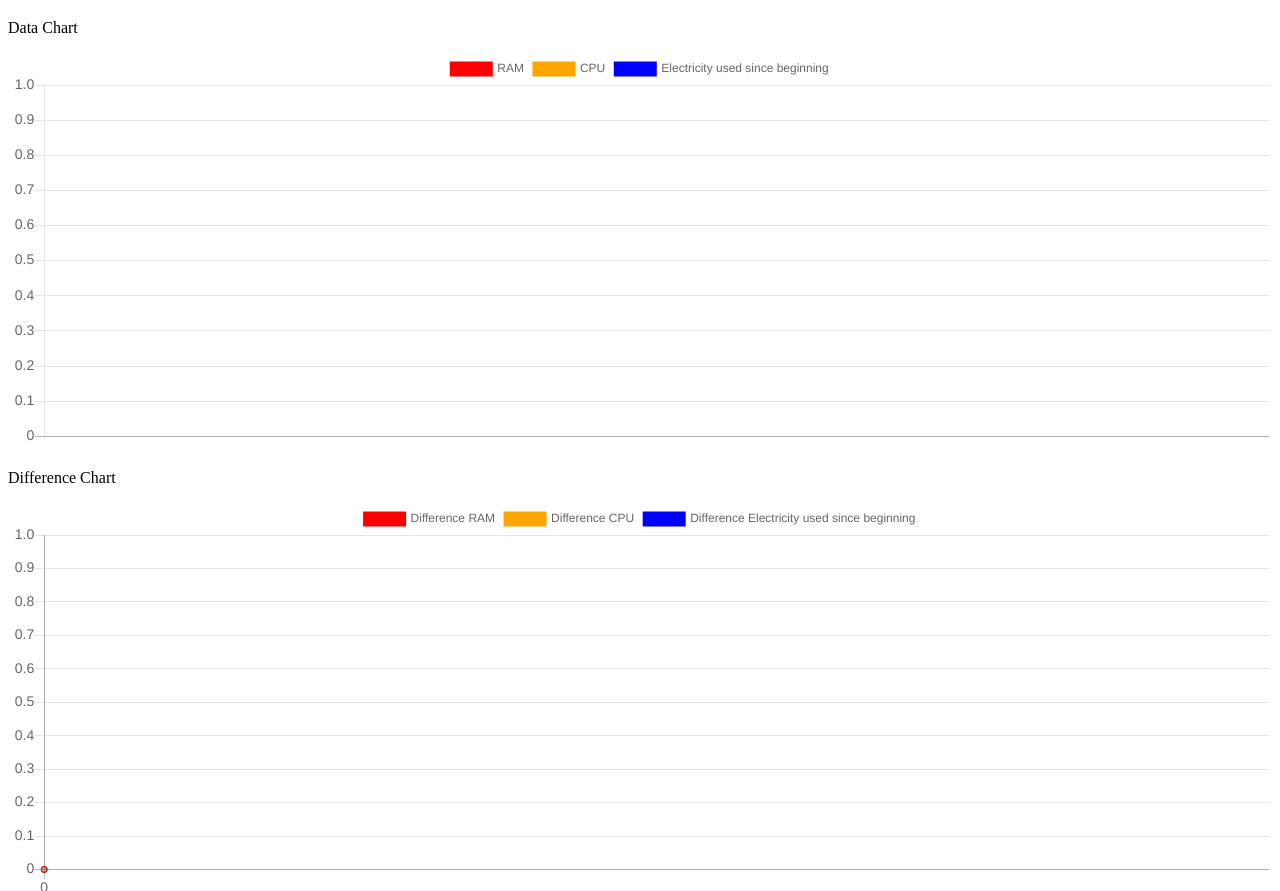
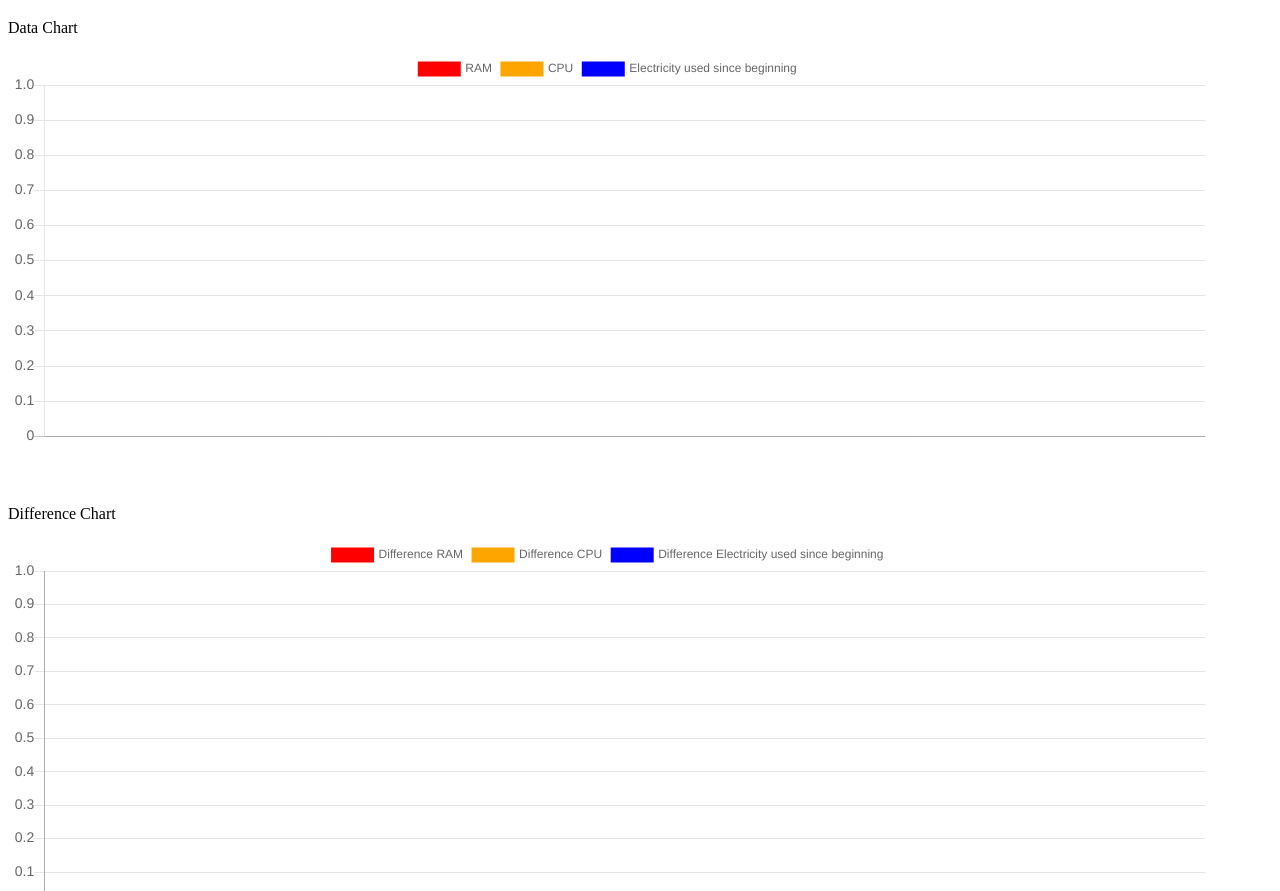
Before and after one commit to SabrinaMuh/ProjectCodecarbon-Javascript-Program, a website: page public/index.html in a window 1280 px wide. Shown: the part 61-952 px from the top of the page. Drawn offline with nearby package versions, Linux system fonts and the light colour scheme.

Commit message:
Make plots scrollable

```diff
--- a/public/codecarbonOutput.js
+++ b/public/codecarbonOutput.js
@@ -132,6 +132,122 @@ function calculateDiff(){
     diffCpuValues.push(cpuValues[cpuValues.length - 1] - cpuValues[cpuValues.length - 2]);
     diffEsbValues.push(esbValues[esbValues.length - 1] - esbValues[esbValues.length - 2]);
 }
+
+function buildLineChart(){
+    //const exampleValues = [0,1,2,3,4,5,6,7,8,9,10];
+
+    new Chart("myChart", {
+        type: "line",
+        data: {
+          labels: xValues,
+          datasets: [{
+            borderColor: "red",
+            label:'RAM',
+            data: ramValues,
+            fill: false
+          },{
+            borderColor: "orange",
+            label:'CPU',
+            data: cpuValues,
+            fill: false
+          },{
+            borderColor: "blue",
+            label:'Electricity used since beginning',
+            data: esbValues,
+            fill: false
+          },
+        ]},
+        options:{
+            responsive: true,
+            maintainAspectRatio: false,
+            /*legend: {
+                display: false,
+            },*/
+            tooltips: {
+                titleFontSize: 0,
+                titleMarginBottom: 0,
+                bodyFontSize: 14
+            },
+            scales: {
+                xAxes: [{
+                    ticks: {
+                        fontSize: 14,
+                    }
+                }],
+                yAxes: [{
+                    ticks: {
+                        fontSize: 14,
+                        beginAtZero: true
+                    }
+                }]
+            }
+        }
+    });
+
+    const containerBody = document.querySelector('.containerBody');
+    const lengthXValues = xValues.length;
+
+
+    if(lengthXValues > 10){
+        const newWidth = 1200 + ((lengthXValues - 10) * 30);
+        containerBody.style.width = `${newWidth}px`;
+    }
+
+    new Chart("myChartDiff", {
+        type: "line",
+        data: {
+          labels: diffXValues,
+          datasets: [{
+            borderColor: "red",
+            label:'Difference RAM',
+            data: diffRamValues,
+            fill: false
+          },{
+            borderColor: "orange",
+            label:'Difference CPU',
+            data: diffCpuValues,
+            fill: false
+          },{
+            borderColor: "blue",
+            label:'Difference Electricity used since beginning',
+            data: diffEsbValues,
+            fill: false
+          },
+        ]},
+        options:{
+            responsive: true,
+            maintainAspectRatio: false,
+            tooltips: {
+                titleFontSize: 0,
+                titleMarginBottom: 0,
+                bodyFontSize: 14
+            },
+            scales: {
+                xAxes: [{
+                    ticks: {
+                        fontSize: 14,
+                    }
+                }],
+                yAxes: [{
+                    ticks: {
+                        fontSize: 14,
+                        beginAtZero: true
+                    }
+                }]
+            },
+        }
+      });
+
+      const containerBodyDiff = document.querySelector('.containerBodyDiff');
+      const lengthDiffXValues = diffXValues.length;
+
+
+      if(lengthDiffXValues > 10){
+          const newWidth = 1200 + ((lengthDiffXValues - 10) * 30);
+          containerBodyDiff.style.width = `${newWidth}px`;
+      }
+}
+
 /* first version of logger (python version)
 function getData(){
     var rawFile = new XMLHttpRequest();
@@ -203,97 +319,3 @@ function getData(){
     console.log(cpuValues);
     console.log(esbValues);
 }*/
-
-function buildLineChart(){
-    //const exampleValues = [0,1,2,3,4,5,6,7,8,9,10];
-
-    new Chart("myChart", {
-        type: "line",
-        data: {
-          labels: xValues,
-          datasets: [{
-            borderColor: "red",
-            label:'RAM',
-            data: ramValues,
-            fill: false
-          },{
-            borderColor: "orange",
-            label:'CPU',
-            data: cpuValues,
-            fill: false
-          },{
-            borderColor: "blue",
-            label:'Electricity used since beginning',
-            data: esbValues,
-            fill: false
-          },
-        ]},
-        options:{
-            responsive: true,
-            maintainAspectRatio: false,
-            tooltips: {
-                titleFontSize: 0,
-                titleMarginBottom: 0,
-                bodyFontSize: 14
-            },
-            scales: {
-                xAxes: [{
-                    ticks: {
-                        fontSize: 14,
-                    }
-                }],
-                yAxes: [{
-                    ticks: {
-                        fontSize: 14,
-                        beginAtZero: true
-                    }
-                }]
-            },
-        }
-      });
-
-    new Chart("myChartDiff", {
-        type: "line",
-        data: {
-          labels: diffXValues,
-          datasets: [{
-            borderColor: "red",
-            label:'Difference RAM',
-            data: diffRamValues,
-            fill: false
-          },{
-            borderColor: "orange",
-            label:'Difference CPU',
-            data: diffCpuValues,
-            fill: false
-          },{
-            borderColor: "blue",
-            label:'Difference Electricity used since beginning',
-            data: diffEsbValues,
-            fill: false
-          },
-        ]},
-        options:{
-            responsive: true,
-            maintainAspectRatio: false,
-            tooltips: {
-                titleFontSize: 0,
-                titleMarginBottom: 0,
-                bodyFontSize: 14
-            },
-            scales: {
-                xAxes: [{
-                    ticks: {
-                        fontSize: 14,
-                    }
-                }],
-                yAxes: [{
-                    ticks: {
-                        fontSize: 14,
-                        beginAtZero: true
-                    }
-                }]
-            },
-        }
-      });
-}
--- a/public/index.html
+++ b/public/index.html
@@ -3,14 +3,84 @@
     <head>
         <title>Codecarbon</title>
         <script src="https://cdnjs.cloudflare.com/ajax/libs/Chart.js/2.9.4/Chart.js"></script>
+        <style>
+            .container{
+                width: 1200px;
+                max-width: 1200px;
+                overflow-x: scroll;
+            }
+
+            .containerDiff{
+                width: 1200px;
+                max-width: 1200px;
+                overflow-x: scroll;
+            }
+
+            .legend{
+                width: 1200px;
+                max-width: 1200px;
+            }
+
+            .containerBody{
+                height: 400px;
+            }
+
+            .containerBodyDiff{
+                height: 400px;
+            }
+
+            .box{
+                display: inline;
+                float: left;
+                height: 20px;
+                width: 20px;
+                margin-bottom: 15px;
+                border: 1px solid black;
+                clear: both;
+            }
+
+            .red {
+                background-color: red;
+            }
+
+            .orange {
+                background-color: orange;
+            }
+
+            .blue {
+                background-color: blue;
+            }
+        </style>
     </head>
     <body>
         <h1>Codecarbon - Logger (Version 1)</h1>
         <!--div tag has to be before script to prevent error (js-file can't find it if we write the script before)-->
         <p>Data Chart</p>
-        <div><canvas id="myChart" width="400" height="400"></canvas></div>
+        <div class="chartWrapper">
+            <div class="chartAreaWrapper">
+                <div class = "container">
+                    <div class = "containerBody">
+                        <canvas id="myChart"></canvas>
+                    </div>
+                </div>
+            </div>
+        </div>
+        <!--div class="legend">
+            <div><div class="box red"></div>RAM</div>
+            <div><div class="box orange"></div>CPU</div>
+            <div><div class="box blue"></div>Engery used sinced beginning</div>
+        </div-->
+        <br><br>
         <p>Difference Chart</p>
-        <div><canvas id="myChartDiff" width="400" height="400"></canvas></div>
+        <div class="chartWrapperDiff">
+            <div class="chartAreaWrapperDiff">
+                <div class = "containerDiff">
+                    <div class = "containerBodyDiff">
+                        <canvas id="myChartDiff"></canvas>
+                    </div>
+                </div>
+            </div>
+        </div>
         <p id="loading"></p>
         <p>RAM: <span id="ram_index">0</span> kWh</p>
         <p>RAM Power: <span id="ram_power_index">0</span> W</p>
```
